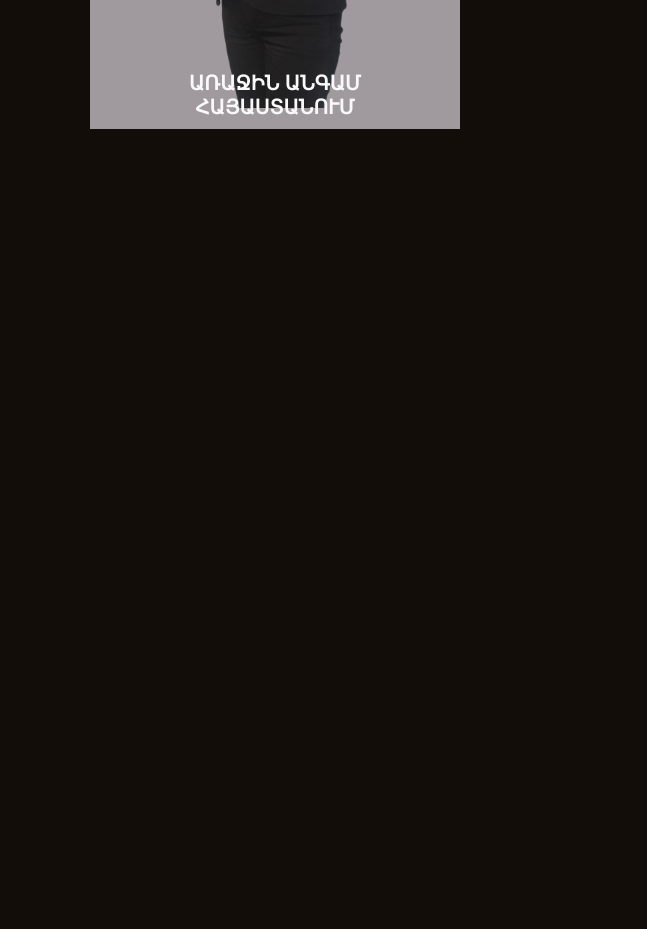
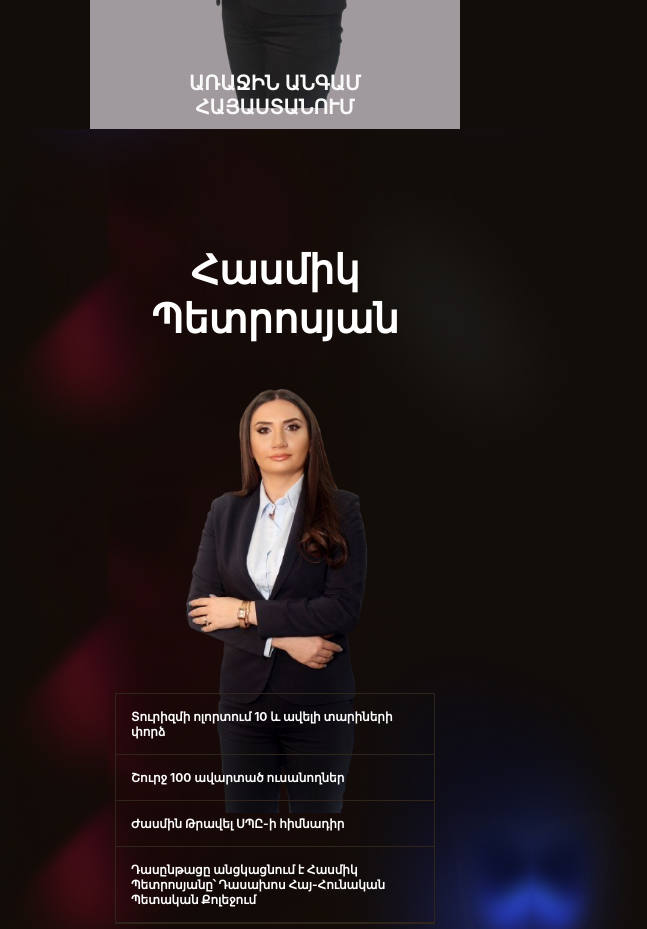
Before and after one commit to vardgeshakobyan2024/jasmine-travel, a React (Create React App) app: page / in a window 1280 px wide. Shown: the part 480-1409 px from the top of the page, without its empty margins (365-1012 px from the left). Before the commit the page ends 800 px from the top, so only its background shows below. Built offline with nearby package versions, Linux system fonts and the light colour scheme.

Commit message:
add components main and table

```diff
--- /dev/null
+++ b/src/components/MainSite/MainSite.jsx
@@ -0,0 +1,19 @@
+import './mainSite.css';
+import hasmikImg from '../../images/hasmikintro.png';
+import Table from '../Table/Table';
+
+const MainSite = () => {
+    return (
+        <main>
+            <div className="container">
+                <div className="main">
+                    <h2>Հասմիկ <br /> Պետրոսյան</h2>
+                    <img src={hasmikImg} alt="hasmik"/>
+                    <Table />
+                </div>
+            </div>
+        </main>
+    )
+}
+
+export default MainSite;
--- /dev/null
+++ b/src/components/MainSite/mainSite.css
@@ -0,0 +1,29 @@
+main .main {
+    position: relative;
+    width: 100%;
+    height: 800px;
+    background-image: url('../../images/bg1.jpg');
+    background-position: center;
+    display: flex;
+    flex-direction: column;
+    gap: 20px;
+    justify-content: center;
+    align-items: center;
+}
+
+main .main h2 {
+    color: #fff;
+    text-align: center;
+    font-size: 40px;
+}
+
+main .main img {
+    width: 300px;
+    height: 450px;
+}
+
+@media only screen and (max-width: 481px) {
+    main .main h2 {
+        font-size: 7vw;
+    }
+}
--- a/src/components/Site/Site.jsx
+++ b/src/components/Site/Site.jsx
@@ -1,10 +1,12 @@
 import HeaderSite from '../HeaderSite/HeaderSite';
+import MainSite from '../MainSite/MainSite';
 import './site.css';
 
 const Site = () => {
     return (
         <div className="site">
             <HeaderSite />
+            <MainSite />
         </div>
     )
 }
--- /dev/null
+++ b/src/components/Table/Table.jsx
@@ -0,0 +1,28 @@
+import TableItem from './TableItem/TableItem';
+import './table.css';
+
+const Table = () => {
+    const tableItem = [
+        "Տուրիզմի ոլորտում 10 և ավելի տարիների փորձ",
+        "Շուրջ 100 ավարտած ուսանողներ",
+        "Ժասմին Թրավել ՍՊԸ-ի հիմնադիր",
+        "Դասընթացը անցկացնում է Հասմիկ Պետրոսյանը՝ Դասախոս Հայ-Հունական Պետական Քոլեջում"
+    ];
+
+    return (
+        <div className="tableSite">
+            {
+                tableItem.map((item, idx) => {
+                    return (
+                        <TableItem
+                            key={idx}
+                            text={item}
+                        />
+                    )
+                })
+            }
+        </div>
+    )
+}
+
+export default Table;
--- /dev/null
+++ b/src/components/Table/TableItem/TableItem.jsx
@@ -0,0 +1,13 @@
+import './tableItem.css';
+
+const TableItem = ({text}) => {
+    return (
+        <div className="item">
+            <div className="itemText">
+                <b>{text}</b>
+            </div>
+        </div>
+    )
+}
+
+export default TableItem;
--- /dev/null
+++ b/src/components/Table/TableItem/tableItem.css
@@ -0,0 +1,18 @@
+.item {
+    padding: 15px;
+    display: flex;
+    justify-content: flex-start;
+    align-items: flex-start;
+    border-bottom: 1px solid #2f251b;
+}
+
+.item .itemText {
+    color: #fff;
+    font-size: 12px;
+}
+
+@media only screen and (max-width: 481px) {
+    .item {
+        padding: 13px;
+    }
+}
--- /dev/null
+++ b/src/components/Table/table.css
@@ -0,0 +1,12 @@
+.tableSite {
+    position: absolute;
+    width: 320px;
+    border: 1px solid #2f251b;
+    bottom: 5px;
+}
+
+@media only screen and (max-width: 340px) {
+    .tableSite {
+        width: 86%;
+    }
+}
```
